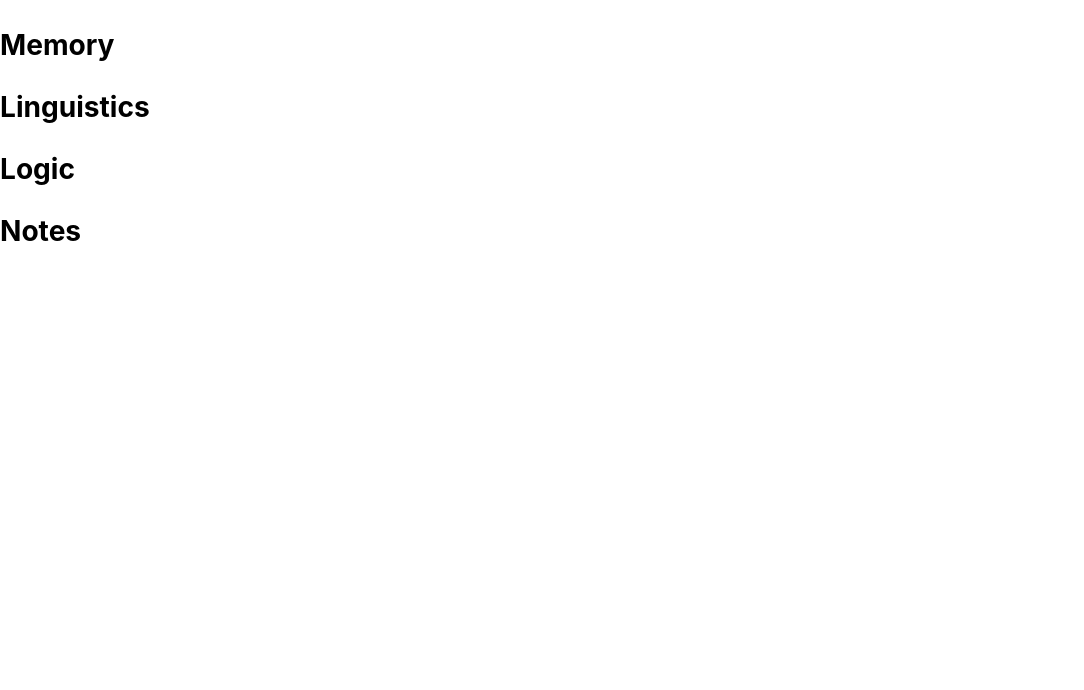
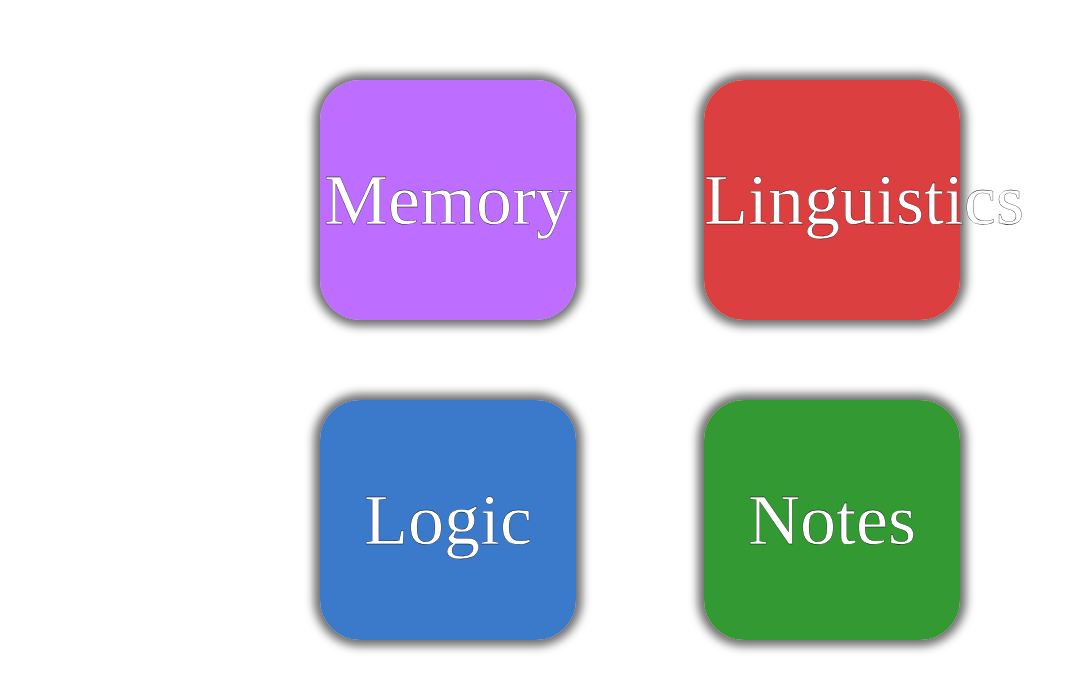
Before and after one commit to benjaminjakobsen/cognitive_study_platform, a React (Create React App) app in the folder app/: page /dashboard in a window 1280 px wide. Shown: the top 690 px of the page, without its empty margins (0-1084 px from the left). Built offline with nearby package versions, Linux system fonts and the light colour scheme.

Commit message:
design dashboard

```diff
--- a/app/src/GeneralComponents/GeneralButton/index.css
+++ b/app/src/GeneralComponents/GeneralButton/index.css
@@ -0,0 +1,13 @@
+.button{
+
+}
+
+.button:hover{
+    cursor:pointer;
+}
+
+#green{}
+
+#green:hover{
+    box-shadow:  0px 10px 3px green;
+}
--- a/app/src/GeneralComponents/GeneralButton/index.js
+++ b/app/src/GeneralComponents/GeneralButton/index.js
@@ -5,14 +5,22 @@ function GeneralButton(props){
   return (
     <>
 
-    <div style={{
-      fontSize : "1.5rem",
-      height : "fit-content",
-      width : "fit-content"
+    <div id = {props.color} className={"button"} style={{
+      fontSize : "4.5rem",
+      height : "auto",
+      width : "auto",
+      textAlign : "center",
+      verticalAlign :"middle",
+      borderRadius : "40px",
+      color : "white",
+      fontFamily : "Times New Roman",
+      WebkitTextStrokeWidth : "0.3px",
+      WebkitTextStrokeColor : "black"
+
     }}
     onClick={()=>{props.onClick()}}
     >
-    <h3>{props.name}</h3>
+      <spam>{props.name}</spam>
     </div>
     </>
   );
--- a/app/src/Screens/DashboardScreen/index.css
+++ b/app/src/Screens/DashboardScreen/index.css
@@ -0,0 +1,59 @@
+.memory{
+    width : 20%;
+    height : 30vh;
+    margin-left : 25%;
+    margin-top : 10vh;
+    background-color :rgba(166, 57, 255, 0.733);
+    line-height : 30vh;
+    box-shadow : 0px 0px 10px 6px rgb(110, 108, 108);
+    border-radius : 40px;
+}
+
+.memory:hover{
+    box-shadow:  0px 0px 10px 5px rgb(109, 0, 199);
+}
+
+.linguistics{
+    width : 20%;
+    height : 30vh;
+    margin-left : 55%;
+    margin-top : -30vh;
+    background-color :rgba(209, 0, 0, 0.753);
+    line-height : 30vh;
+    box-shadow : 0px 0px 10px 6px rgb(110, 108, 108);
+    border-radius : 40px;
+}
+
+.linguistics:hover{
+    box-shadow:  0px 0px 10px 5px darkred;
+}
+
+.logic{
+    width : 20%;
+    height : 30vh;
+    margin-left : 25%;
+    margin-top : 10vh;
+    background-color :rgba(0, 81, 187, 0.767);
+    line-height : 30vh;
+    box-shadow : 0px 0px 10px 6px rgb(110, 108, 108);
+    border-radius : 40px;
+}
+
+.logic:hover{
+    box-shadow:  0px 0px 10px 5px rgb(0, 34, 146);
+}
+
+.notes{
+    width : 20%;
+    height : 30vh;
+    margin-left : 55%;
+    margin-top : -30vh;
+    background-color :#008000cc;
+    line-height : 30vh;
+    box-shadow : 0px 0px 10px 6px rgb(110, 108, 108);
+    border-radius : 40px;
+}
+
+.notes:hover{
+    box-shadow:  0px 0px 10px 5px #004400;
+}
--- a/app/src/Screens/DashboardScreen/index.js
+++ b/app/src/Screens/DashboardScreen/index.js
@@ -9,29 +9,28 @@ const history = useHistory();
 
   return (
     <>
-
-    <div>
+    <div className = "memory" >
       <GeneralButton name="Memory"
       onClick= {() => {
         history.push('/dashboard/memory')
       }}
       />
     </div>
-    <div>
+    <div className = "linguistics">
       <GeneralButton name="Linguistics"
       onClick = {() => {
         history.push('/dashboard/linguistics')
       }}
       />
     </div>
-    <div>
+    <div className = "logic">
       <GeneralButton name="Logic"
       onClick = {() => {
         history.push('/dashboard/logic')
       }}
       />
     </div>
-    <div>
+    <div className = "notes">
       <GeneralButton name="Notes"
       onClick = {() => {
         history.push('/dashboard/notes')
```
